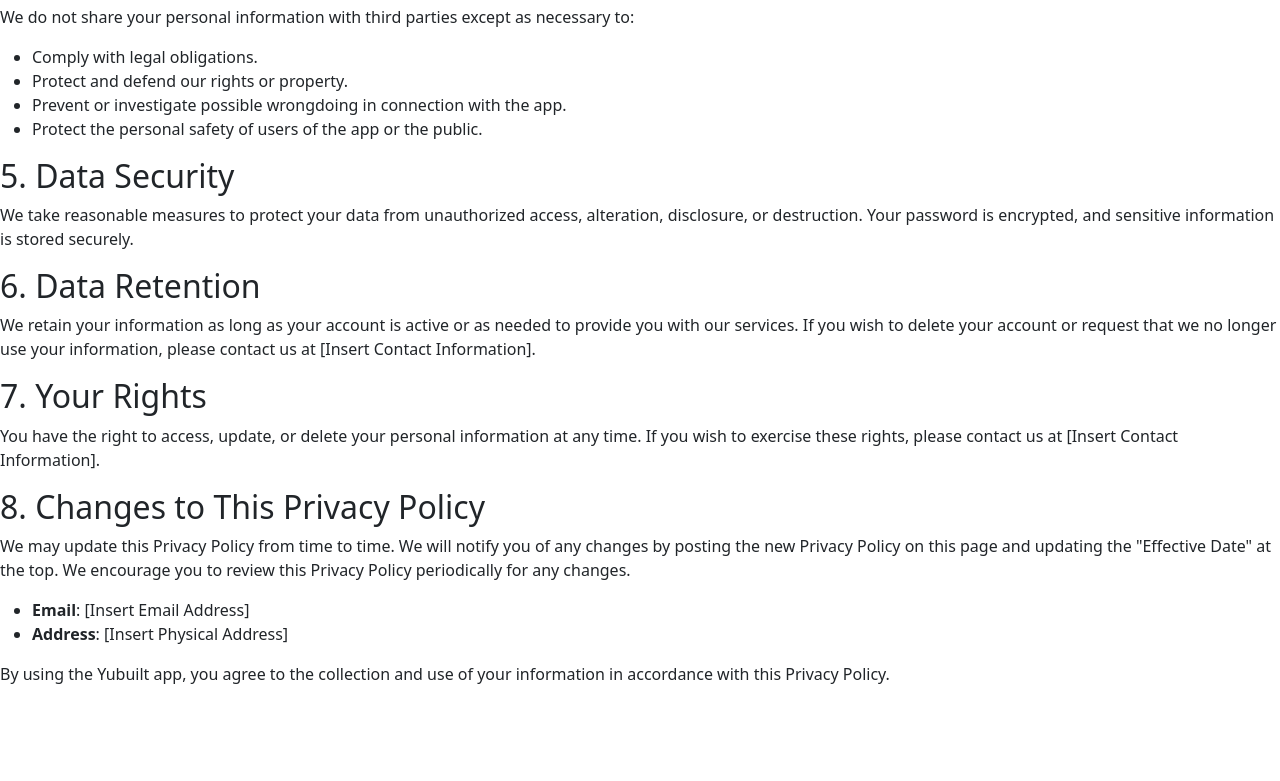
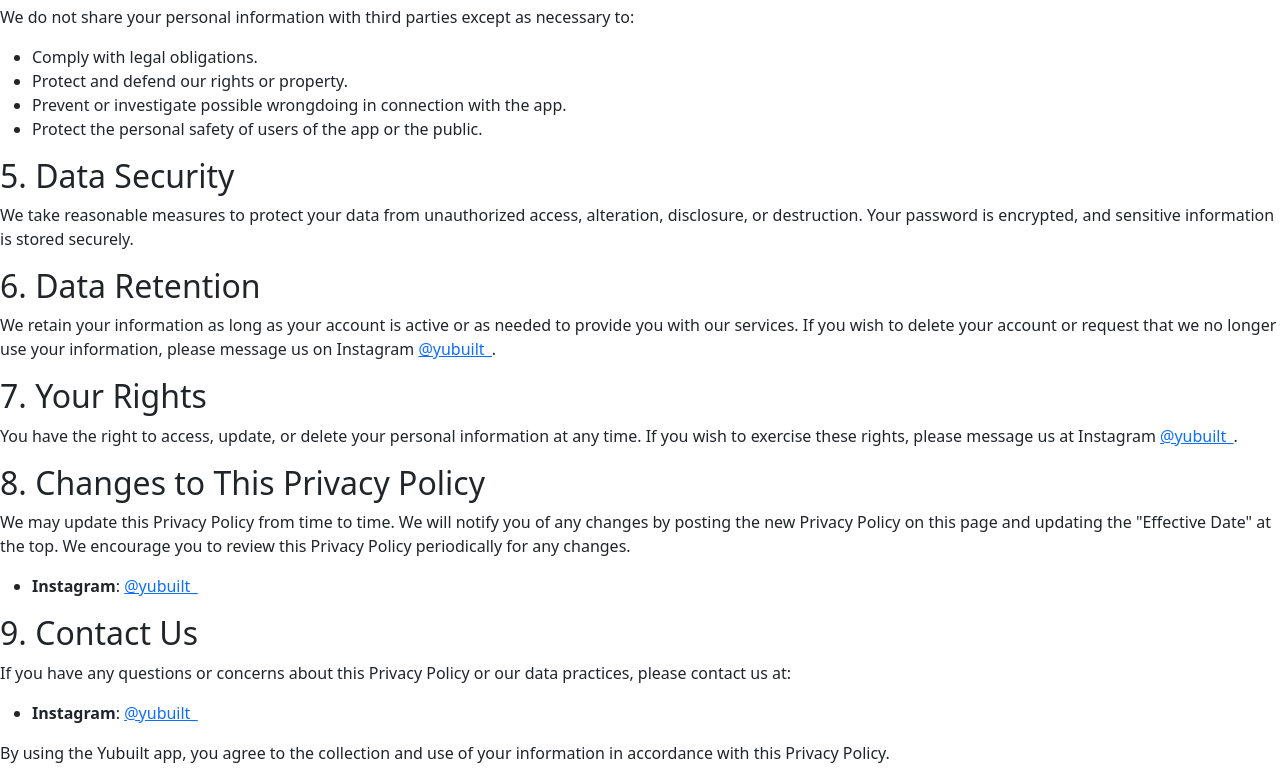
Before and after one commit to dindog18/dindog.github.io, a plain HTML site: page index.html in a window 1280 px wide. Shown: the part 741-1522 px from the top of the page. Before the commit the page ends 1443 px from the top, so only its background shows below. Drawn offline with nearby package versions, Linux system fonts and the light colour scheme.

Commit message:
Upated contact info to Instagram

```diff
--- a/index.html
+++ b/index.html
@@ -46,16 +46,21 @@
     <p>We take reasonable measures to protect your data from unauthorized access, alteration, disclosure, or destruction. Your password is encrypted, and sensitive information is stored securely.</p>
 
     <h2>6. Data Retention</h2>
-    <p>We retain your information as long as your account is active or as needed to provide you with our services. If you wish to delete your account or request that we no longer use your information, please contact us at [Insert Contact Information].</p>
+    <p>We retain your information as long as your account is active or as needed to provide you with our services. If you wish to delete your account or request that we no longer use your information, please message us on Instagram <a href="https://www.instagram.com/yubuilt_/">@yubuilt_</a>.</p>
 
     <h2>7. Your Rights</h2>
-    <p>You have the right to access, update, or delete your personal information at any time. If you wish to exercise these rights, please contact us at [Insert Contact Information].</p>
+    <p>You have the right to access, update, or delete your personal information at any time. If you wish to exercise these rights, please message us at Instagram <a href="https://www.instagram.com/yubuilt_/">@yubuilt_</a>.</p>
 
     <h2>8. Changes to This Privacy Policy</h2>
     <p>We may update this Privacy Policy from time to time. We will notify you of any changes by posting the new Privacy Policy on this page and updating the "Effective Date" at the top. We encourage you to review this Privacy Policy periodically for any changes.</p>
     <ul>
-        <li><strong>Email</strong>: [Insert Email Address]</li>
-        <li><strong>Address</strong>: [Insert Physical Address]</li>
+        <li><strong>Instagram</strong>: <a href="https://www.instagram.com/yubuilt_/">@yubuilt_</a></li>
+    </ul>
+
+    <h2>9. Contact Us</h2>
+    <p>If you have any questions or concerns about this Privacy Policy or our data practices, please contact us at:</p>
+    <ul>
+        <li><strong>Instagram</strong>: <a href="https://www.instagram.com/yubuilt_/">@yubuilt_</a></li>
     </ul>
 
     <p>By using the Yubuilt app, you agree to the collection and use of your information in accordance with this Privacy Policy.</p>
```
